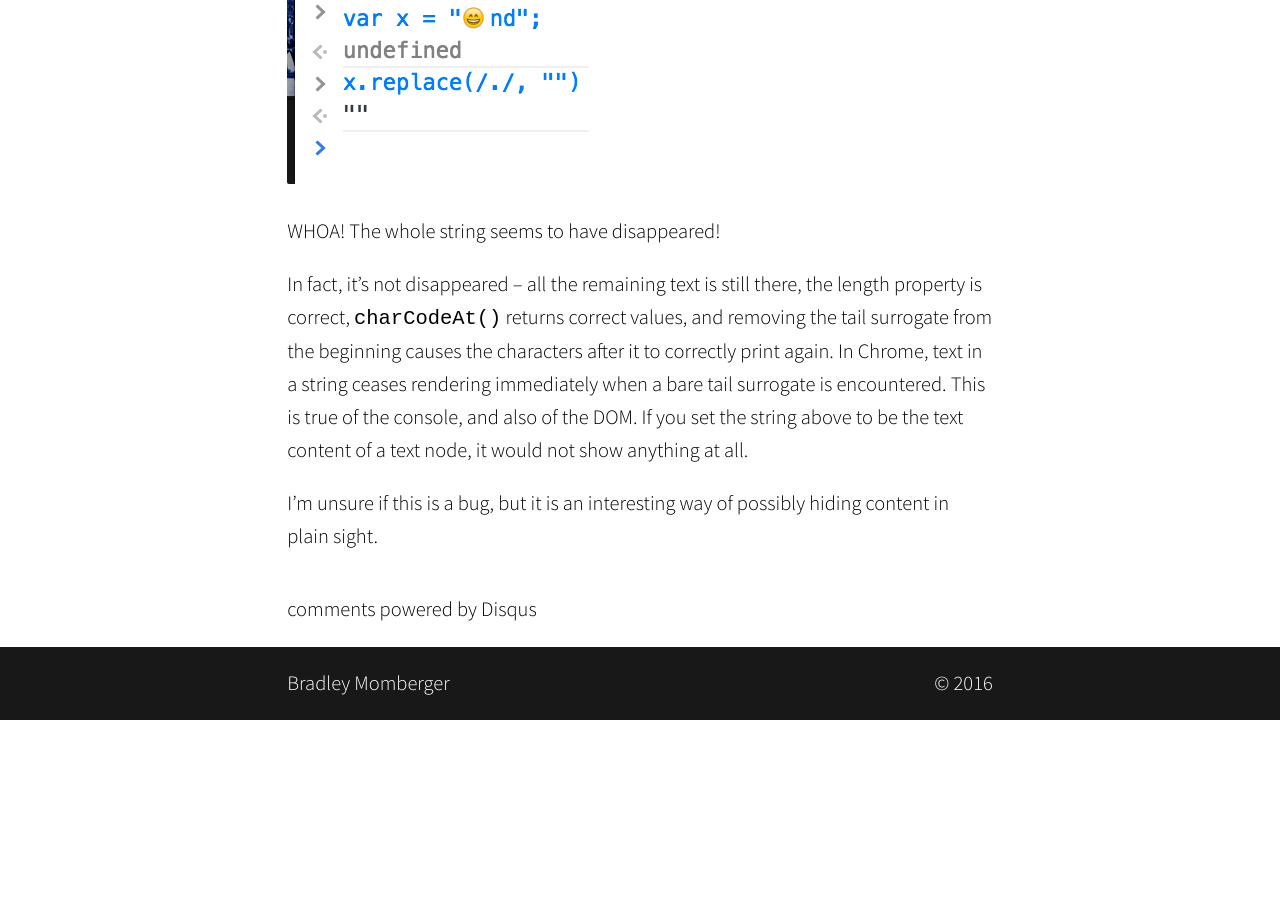
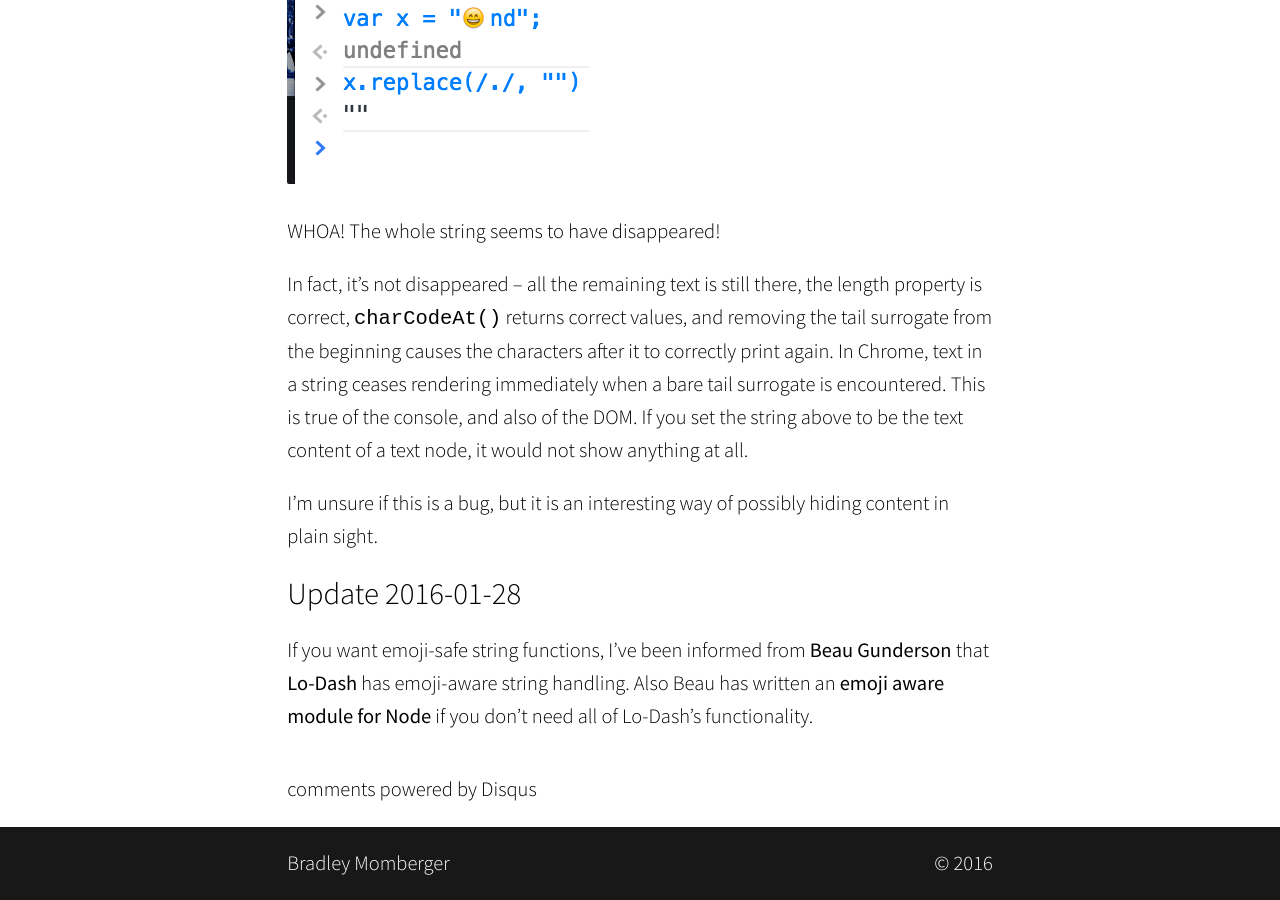
Before and after one commit to airhadoken/airhadoken.github.io, a Jekyll site: the page built from _posts/2015-04-22-javascript-string-handling-emoji.md, in a window 1280 px wide and 900 px high, scrolled down 1828 px. Built offline with Jekyll 4.4.1, drawn with Linux system fonts in a browser that asks for light colours; nearby versions of some CDN libraries; some web fonts are replaced; Markdown is read by kramdown in place of the engine named in the settings; comment, search, counter and statistics services are not loaded; before the commit the page ends 2548 px from its top, so only the background shows below that.

Commit message:
Fixes and updates for emoji post thanks to @BeauGunderson

```diff
--- a/_posts/2015-04-22-javascript-string-handling-emoji.md
+++ b/_posts/2015-04-22-javascript-string-handling-emoji.md
@@ -3,7 +3,7 @@ title: "JavaScript String Handling and Emoji"
 author: "Bradley Momberger"
 ---
 
-While working on a minor improvement for [@swagspiration](https://twitter.com/swagsipiration/) today, I found an few interesting facts about both the implementation of strings in JS which allows for emoji, and also a tricky behavior in Chrome (probably a bug).
+While working on a minor improvement for [@swagspiration](https://twitter.com/swagspiration/) today, I found an few interesting facts about both the implementation of strings in JS which allows for emoji, and also a tricky behavior in Chrome (probably a bug).
 
 # About UTF, Emoji, and JavaScript
 
@@ -39,3 +39,7 @@ WHOA!  The whole string seems to have disappeared!
 In fact, it's not disappeared -- all the remaining text is still there, the length property is correct, `charCodeAt()` returns correct values, and removing the tail surrogate from the beginning causes the characters after it to correctly print again. In Chrome, text in a string ceases rendering immediately when a bare tail surrogate is encountered.  This is true of the console, and also of the DOM.  If you set the string above to be the text content of a text node, it would not show anything at all.
 
 I'm unsure if this is a bug, but it is an interesting way of possibly hiding content in plain sight.
+
+# Update 2016-01-28
+
+If you want emoji-safe string functions, I've been informed from [Beau Gunderson](https://twitter.com/beaugunderson) that [Lo-Dash](https://lodash.com/) has emoji-aware string handling.  Also Beau has written an [emoji aware module for Node](https://npm.im/emoji-aware) if you don't need all of Lo-Dash's functionality.
```
